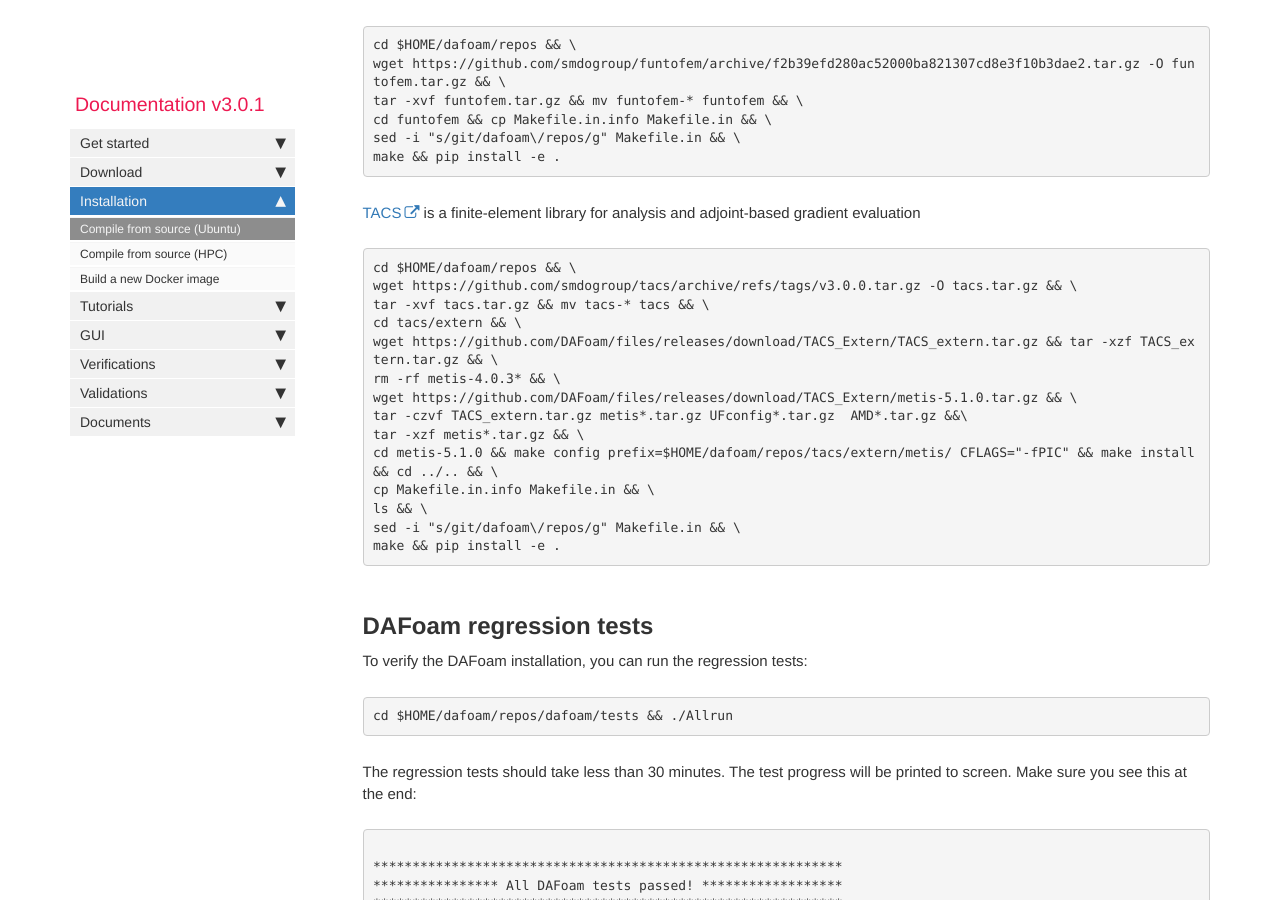
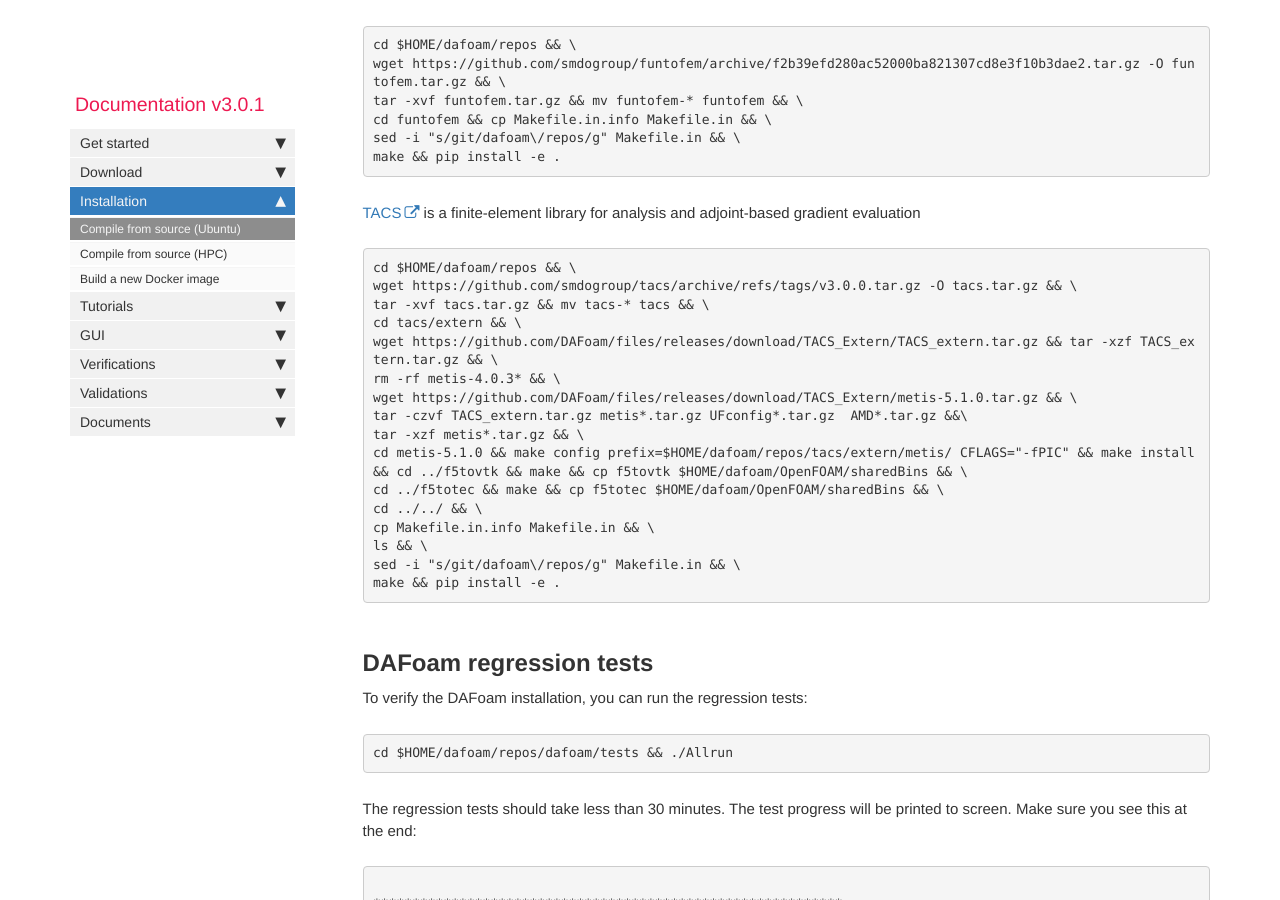
Before and after one commit to DAFoam/DAFoam.github.io, a Jekyll site: the page built from pages/mydoc/mydoc_installation_source.md, in a window 1280 px wide and 900 px high, scrolled down 9125 px. Built offline with Jekyll 4.4.1, drawn with Linux system fonts in a browser that asks for light colours; comment, search, counter and statistics services are not loaded.

Commit message:
content update

```diff
--- a/pages/mydoc/mydoc_installation_source.md
+++ b/pages/mydoc/mydoc_installation_source.md
@@ -431,7 +431,9 @@ rm -rf metis-4.0.3* && \
 wget https://github.com/DAFoam/files/releases/download/TACS_Extern/metis-5.1.0.tar.gz && \
 tar -czvf TACS_extern.tar.gz metis*.tar.gz UFconfig*.tar.gz  AMD*.tar.gz &&\
 tar -xzf metis*.tar.gz && \
-cd metis-5.1.0 && make config prefix=$HOME/dafoam/repos/tacs/extern/metis/ CFLAGS="-fPIC" && make install && cd ../.. && \
+cd metis-5.1.0 && make config prefix=$HOME/dafoam/repos/tacs/extern/metis/ CFLAGS="-fPIC" && make install && cd ../f5tovtk && make && cp f5tovtk $HOME/dafoam/OpenFOAM/sharedBins && \
+cd ../f5totec && make && cp f5totec $HOME/dafoam/OpenFOAM/sharedBins && \
+cd ../../ && \
 cp Makefile.in.info Makefile.in && \
 ls && \
 sed -i "s/git/dafoam\/repos/g" Makefile.in && \
```
